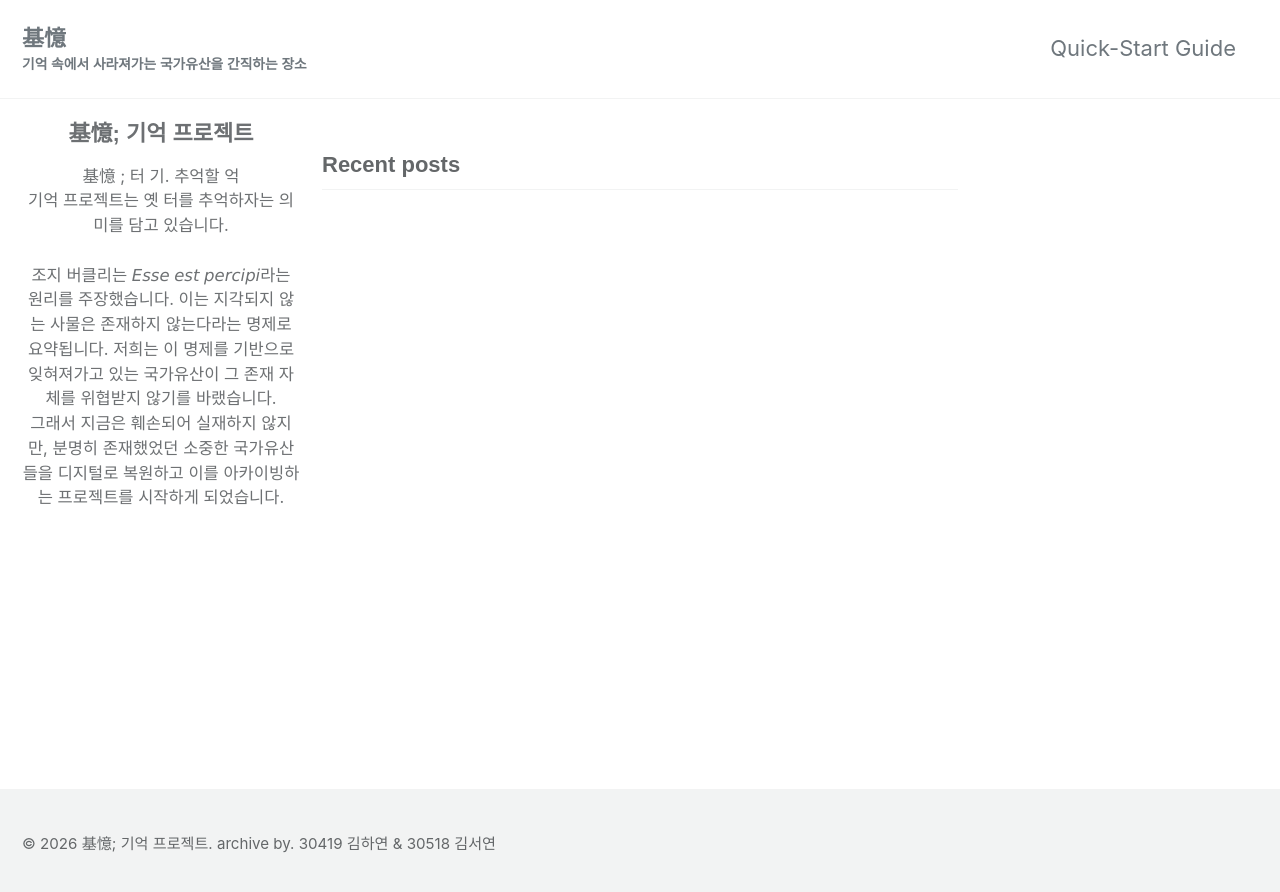
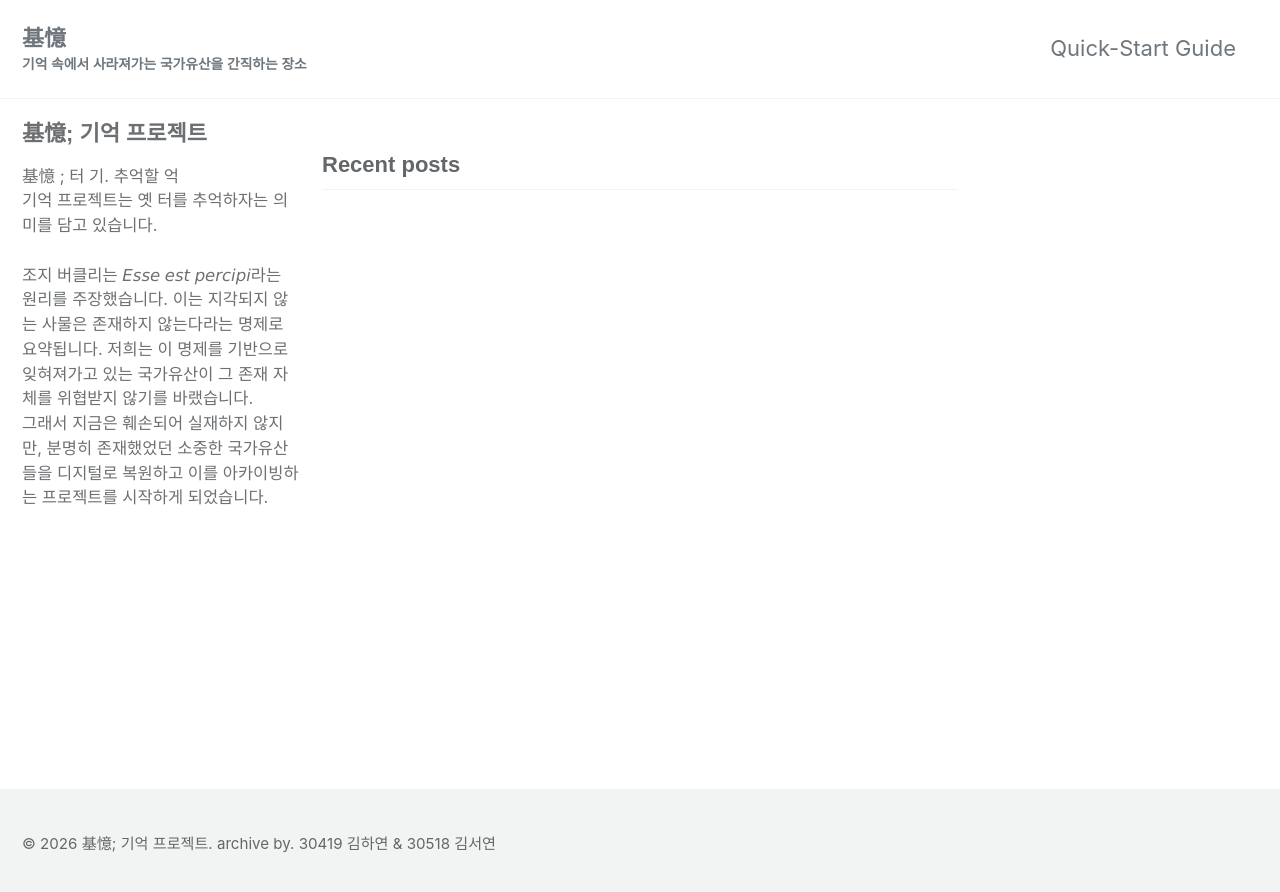
Before and after one commit to ArchiveCulturalHeritage/ArchiveCulturalHeritage.github.io, a Jekyll site: the page built from index.html, in a window 1280 px wide. Shown: the top 892 px of the page. Built offline with Jekyll 4.4.1, drawn with Linux system fonts in a browser that asks for light colours; cached includes are drawn as plain includes; some web fonts are replaced; the list of posts is cut into pages by our own code.

Commit message:
Update main.scss

```diff
--- a/assets/css/main.scss
+++ b/assets/css/main.scss
@@ -5,7 +5,6 @@ search: false
 
 @charset "utf-8";
 
-/* 1. 폰트 정의 */
 @font-face {
     font-family: 'HsSaemaul';
     src: url('https://cdn.jsdelivr.net/gh/projectnoonnu/noonfonts_2108@1.1/HSSaemaul-Regular.woff') format('woff');
@@ -16,15 +15,6 @@ search: false
 @import "minimal-mistakes/skins/{{ site.minimal_mistakes_skin | default: 'default' }}"; // skin
 @import "minimal-mistakes"; // main partials
 
-/* 2. 사이트 전체 폰트 적용 */
 body, h1, h2, h3, h4, h5, h6, .site-title, .author__name, .author__avatar, .author__bio, .page__title {
   font-family: 'HsSaemaul', sans-serif !important;
 }
-
-/* 3. 사이드바 프로필 영역 가운데 정렬 */
-.sidebar.sticky .author__avatar,
-.sidebar.sticky .author__name,
-.sidebar.sticky .author__bio,
-.sidebar.sticky .author__urls {
-  text-align: center;
-}
```
